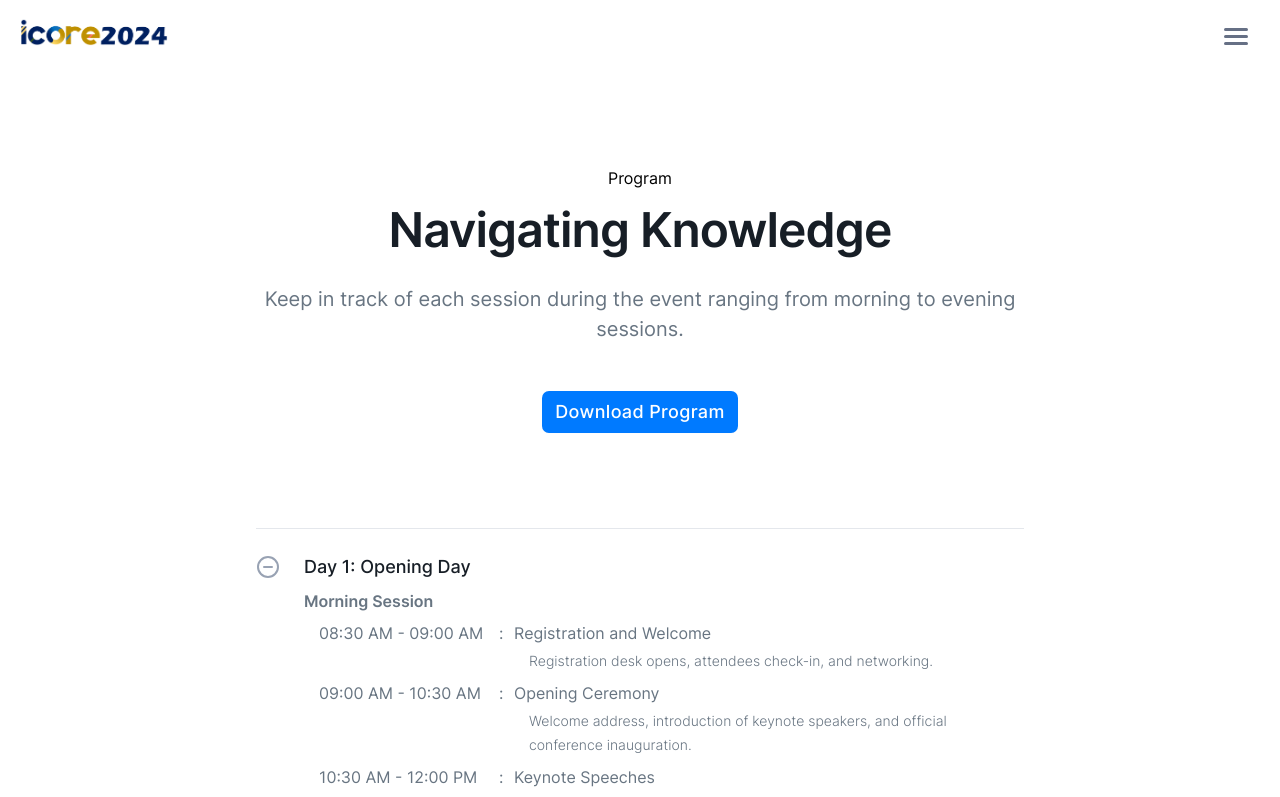
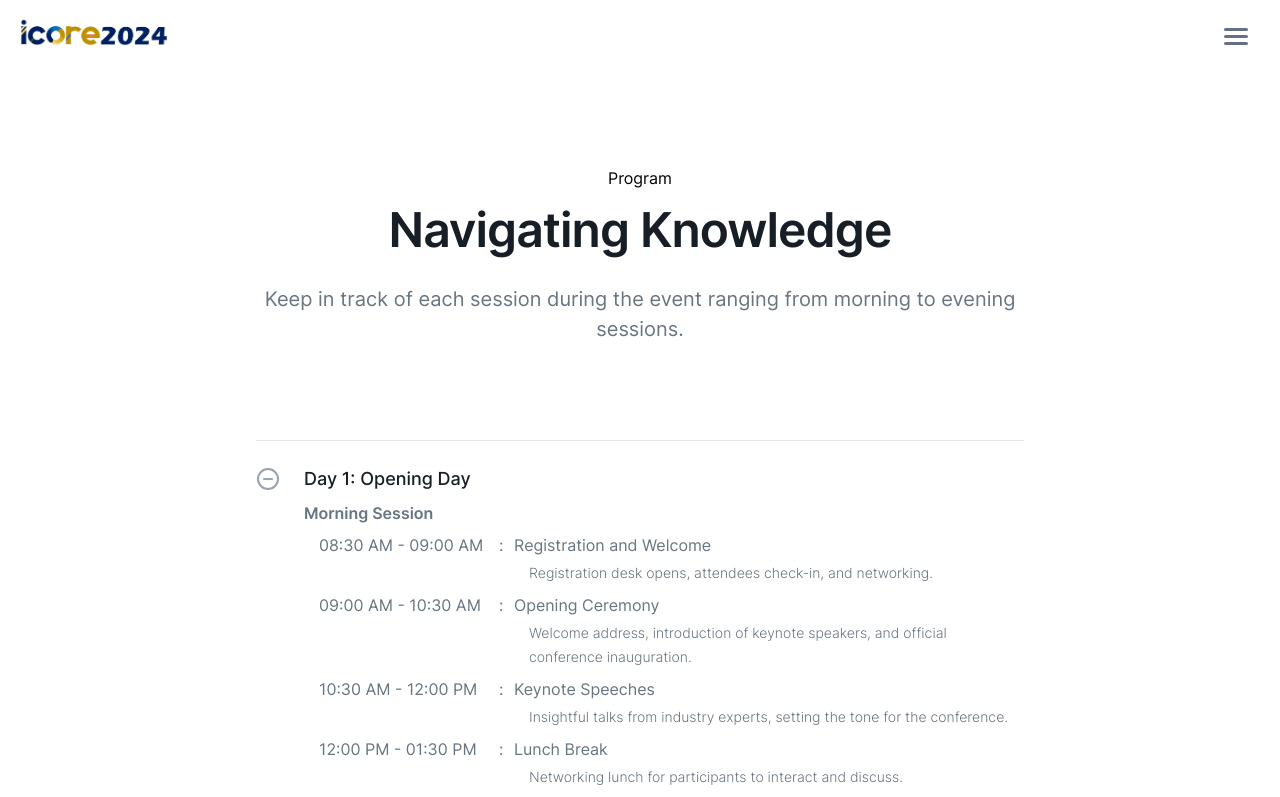
Before and after one commit to icore-nationalu/icore2024, a React (Vite) app: page /program in a window 1280 px wide. Shown: the top 797 px of the page. Built offline with nearby package versions, Linux system fonts and the light colour scheme.

Commit message:
Remove download btn

```diff
--- a/src/pages/Program2.jsx
+++ b/src/pages/Program2.jsx
@@ -166,10 +166,11 @@ const Program2 = () => {
             Keep in track of each session during the event ranging from morning
             to evening sessions.
           </p>
-          <div className="download">
-            {/* <span className=" btn-primary" onClick={handleDownloadProgram}> */}
-            <span className=" btn-primary">Download Program</span>
-          </div>
+          {/* <div className="download">
+            <span className=" btn-primary" onClick={handleDownloadProgram}>
+              Download Program
+            </span>
+          </div> */}
         </div>
       </section>
       <section className="program2">
```
Also changed, not shown: src/App.jsx (+0 -9 lines).
